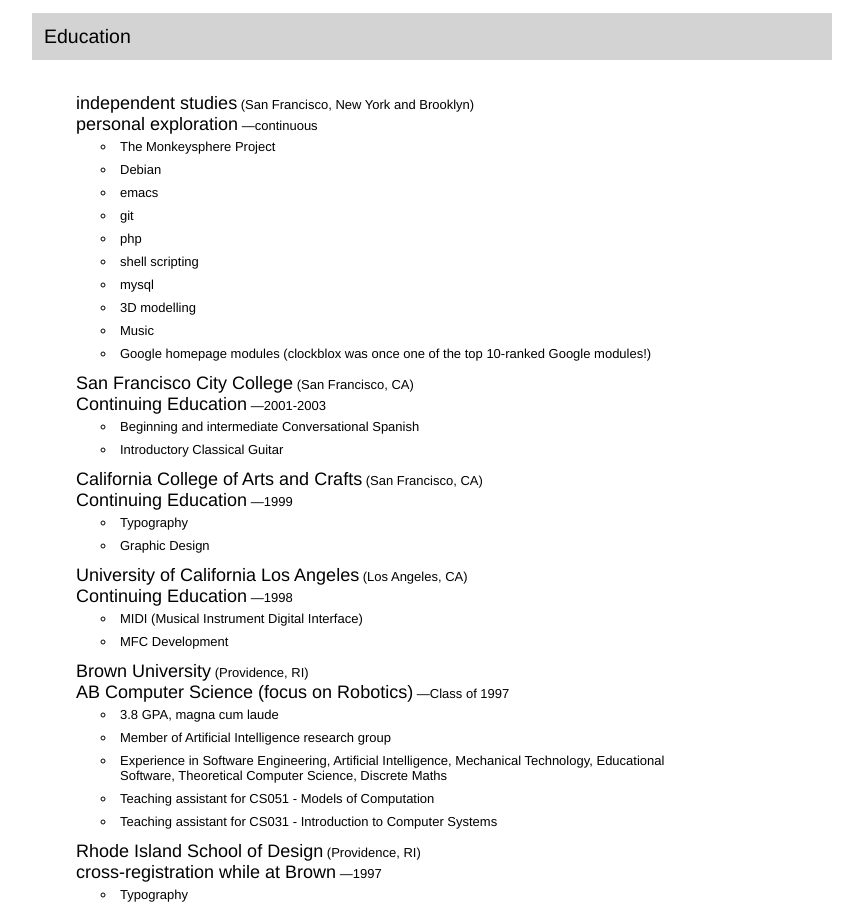
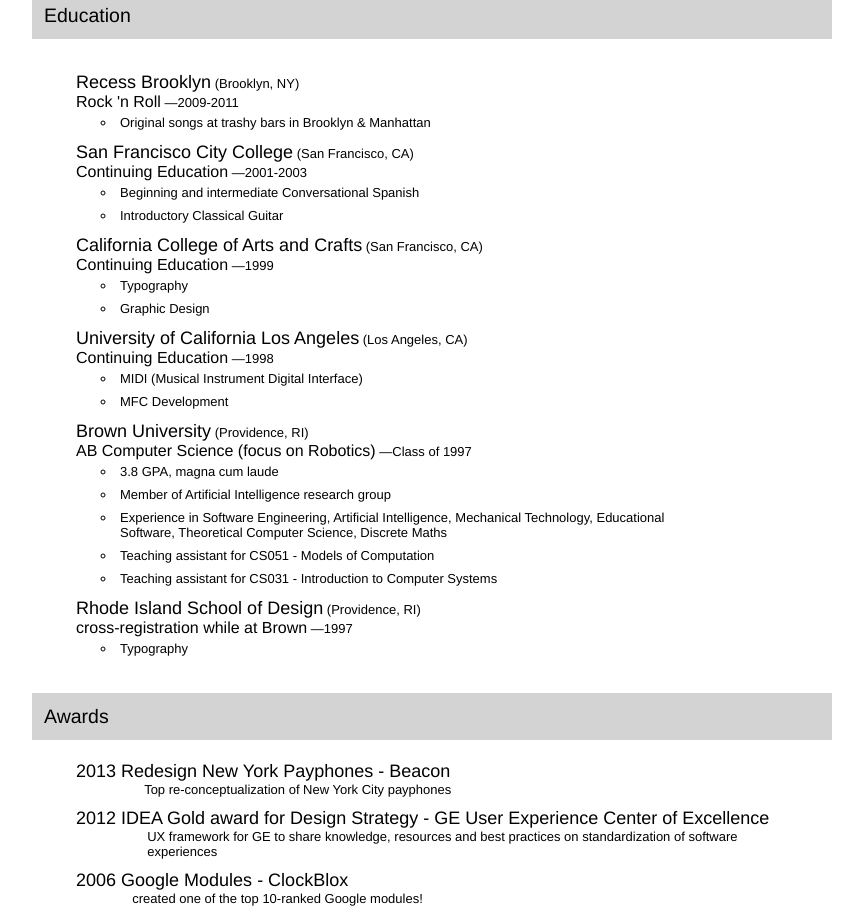
Before and after one commit to enw/enw.github.io, a website: page resume/index.html in a window 1280 px wide. Shown: the part 1883-2799 px from the top of the page, without its empty margins (0-863 px from the left). Drawn offline with Linux system fonts and the light colour scheme.

Commit message:
+ rock 'n roll & some styling

```diff
--- a/resume/index.html
+++ b/resume/index.html
@@ -167,23 +167,14 @@
       <h1>Education</h1>
       <ul class="education">
         <li class="education">
-          <span class="institution">independent studies</span>
-          <span class="where">San Francisco, New York and Brooklyn</span>
+          <span class="institution">Recess Brooklyn</span>
+          <span class="where">Brooklyn, NY</span>
           <div class="what">
-            <span class="degree">personal exploration</span>
-            <span class="when">continuous</span>
+            <span class="degree">Rock 'n Roll</span>
+            <span class="when">2009-2011</span>
           </div>
           <ul>
-            <li>The Monkeysphere Project</li>
-            <li>Debian</li>
-            <li>emacs</li>
-            <li>git</li>
-            <li>php</li>
-            <li>shell scripting</li>
-            <li>mysql</li>
-            <li>3D modelling</li>
-            <li>Music</li>
-            <li>Google homepage modules (clockblox was once one of the top 10-ranked Google modules!)</li>
+            <li>Original songs at trashy bars in Brooklyn & Manhattan</li>
           </ul>
         </li>
         <li class="education">
@@ -261,6 +252,10 @@
           <span class="name">2012 IDEA Gold award for Design Strategy - GE User Experience Center of Excellence</span>
           <span class="details">UX framework for GE to share knowledge, resources and best practices on standardization of software experiences</span>
         </li>
+        <li class="award">
+          <span class="name">2006 Google Modules - ClockBlox</span>
+          <span class="details">created one of the top 10-ranked Google modules!</span>
+        </li>
       </ul>
     </section>
     <section>
--- a/resume/style.css
+++ b/resume/style.css
@@ -44,7 +44,7 @@
     font-size: large;
 }
 .degree {
-    font-size: large;
+    font-size: medium;
 }
 .when::before {
     content: "\2014";
--- a/stylesheets/stylesheet.css
+++ b/stylesheets/stylesheet.css
@@ -1,6 +1,7 @@
 /*******************************************************************************
 Slate Theme for GitHub Pages
 by Jason Costello, @jsncostello
+modified by Elliot Winard @elliot_winard
 *******************************************************************************/
 
 @import url(pygment_trac.css);
@@ -53,7 +54,8 @@
   color:#373737;
   background: #212121;
   font-size: 16px;
-  font-family: 'Myriad Pro', Calibri, Helvetica, Arial, sans-serif;
+  font-family: Monaco, "Bitstream Vera Sans Mono", "Lucida Console", Terminal, monospace;
+  /* font-family: 'Myriad Pro', Calibri, Helvetica, Arial, sans-serif; */
   line-height: 1.5;
   -webkit-font-smoothing: antialiased;
 }
@@ -62,7 +64,8 @@
   margin: 10px 0;
   font-weight: 700;
   color:#222222;
-  font-family: 'Lucida Grande', 'Calibri', Helvetica, Arial, sans-serif;
+  font-family: Monaco, "Bitstream Vera Sans Mono", "Lucida Console", Terminal, monospace;
+  /* font-family: 'Lucida Grande', 'Calibri', Helvetica, Arial, sans-serif; */
   letter-spacing: -1px;
 }
 
```
Also changed, not shown: gulpfile.js (added, +16 -0 lines), index.html (+1 -1 lines).
